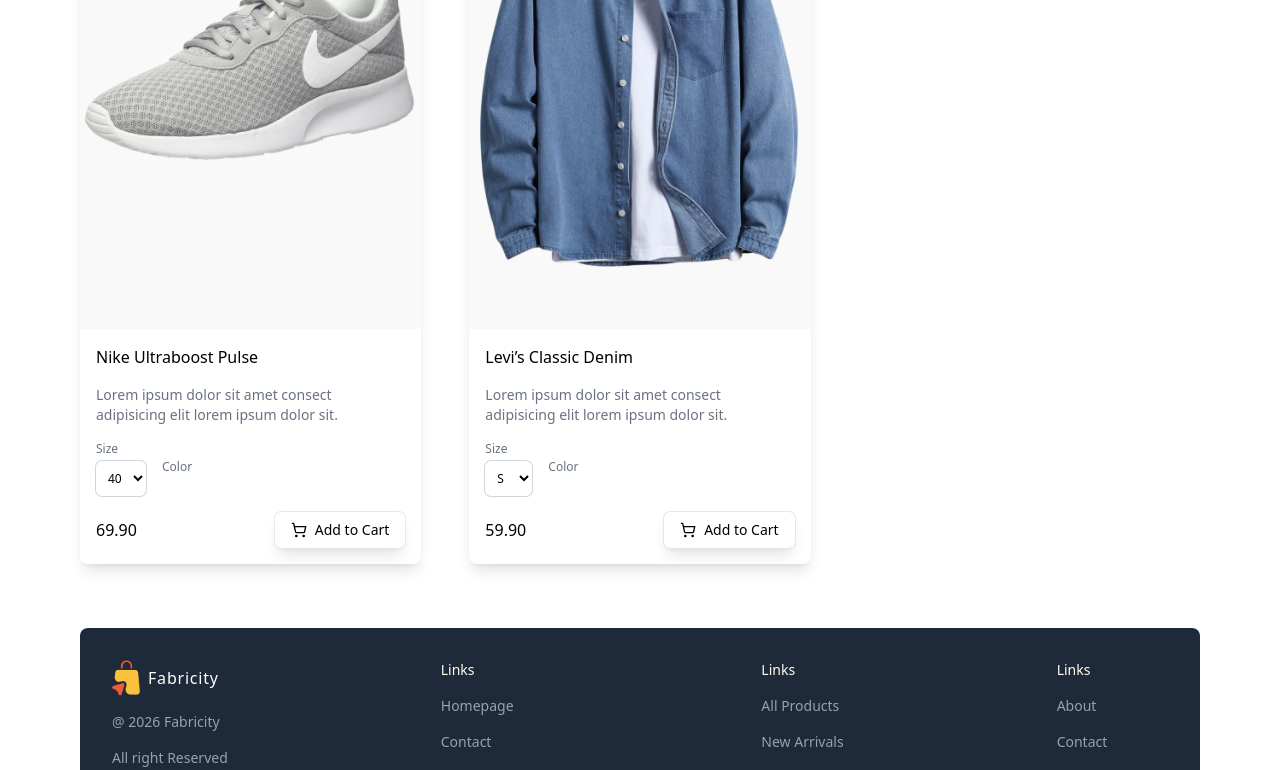
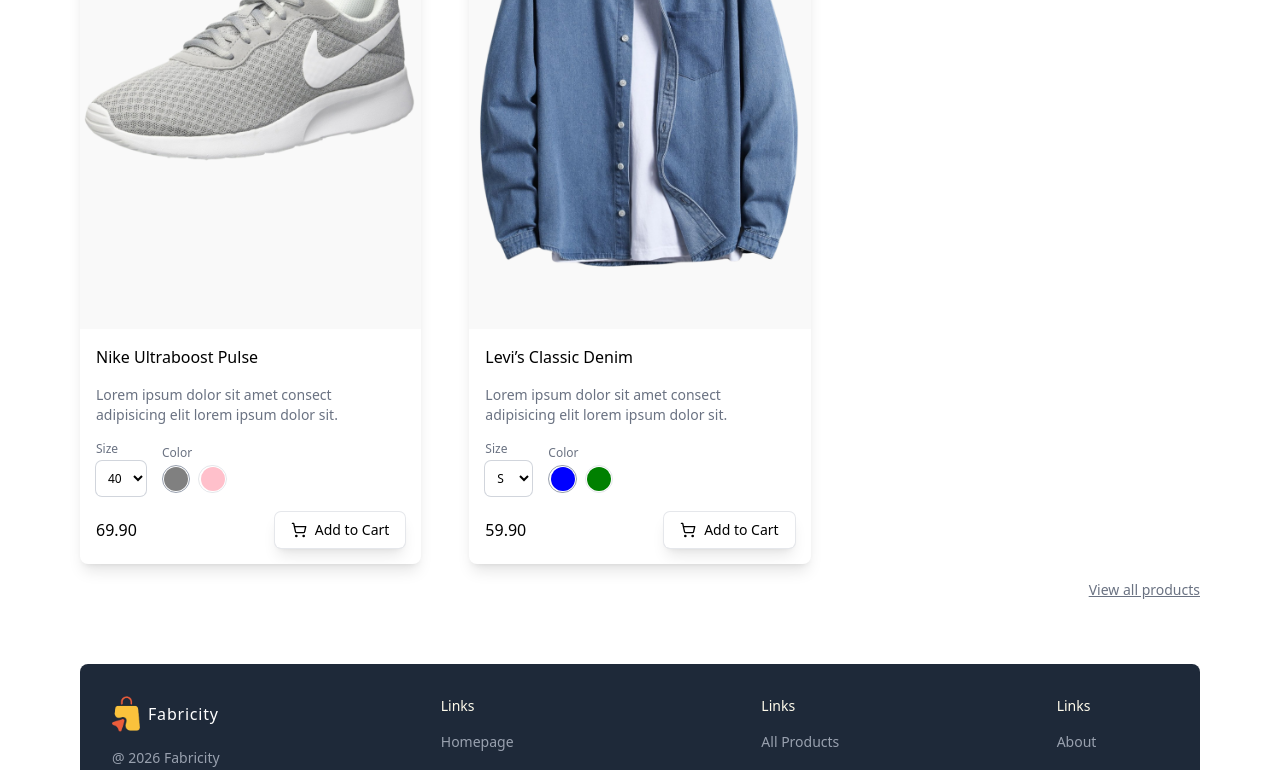
Before and after one commit to PathumSandeepa/microservice-ecommerce, a Next.js app in the folder client/: page / in a window 1280 px wide. Shown: the part 2323-3093 px from the top of the page. Built offline with nearby package versions, Linux system fonts and the light colour scheme.

Commit message:
[oops-03] feat: update Homepage and ProductList components to support category filtering and enhance ProductCard with size and color selection

```diff
--- a/client/src/app/page.tsx
+++ b/client/src/app/page.tsx
@@ -1,13 +1,18 @@
 import ProductList from "@/components/ProductList";
 import Image from "next/image";
 
-const Homepage = () => {
+const Homepage = async ({
+   searchParams,
+}: {
+   searchParams: Promise<{ category: string }>;
+}) => {
+   const category = (await searchParams).category;
    return (
       <div className="">
          <div className="relative aspect-3/1 mb-12">
             <Image src="/featured.png" alt="Featured Product" fill />
          </div>
-         <ProductList />
+         <ProductList category={category} />
       </div>
    );
 };
--- a/client/src/components/ProductCard.tsx
+++ b/client/src/components/ProductCard.tsx
@@ -7,13 +7,31 @@
 import { useState } from "react";
 
 const ProductCard = ({ product }: { product: ProductType }) => {
+   const [productTypes, setProductTypes] = useState({
+      size: product.sizes[0],
+      color: product.colors[0],
+   });
+
+   const handleProductType = ({
+      type,
+      value,
+   }: {
+      type: "size" | "color";
+      value: string;
+   }) => {
+      setProductTypes((prev) => ({
+         ...prev,
+         [type]: value,
+      }));
+   };
+
    return (
       <div className="shadow-lg rounded-lg overflow-hidden">
          {/* IMAGE  */}
          <Link href={`/product/${product.id}`}>
             <div className="relative aspect-2/3">
                <Image
-                  src={product.images[product.colors[0]]}
+                  src={product.images[productTypes.color]}
                   alt={product.name}
                   fill
                   className="object-cover hover:scale-105 transition-all duration-300"
@@ -32,6 +50,12 @@
                      name="size"
                      id="size"
                      className="ring ring-gray-300 rounded-md px-2 py-2"
+                     onChange={(e) =>
+                        handleProductType({
+                           type: "size",
+                           value: e.target.value,
+                        })
+                     }
                   >
                      {product.sizes.map((size) => (
                         <option key={size} value={size}>
@@ -44,9 +68,15 @@
                   <span className="text-gray-500">Color</span>
                   <div className="flex items-center gap-2">
                      {product.colors.map((color) => (
-                        <div className="" key={color}>
+                        <div
+                           className={`cursor-pointer border-1 ${productTypes.color === color ? "border-gray-400" : "border-gray-200"} rounded-full p-[1.2px]`}
+                           key={color}
+                           onClick={() =>
+                              handleProductType({ type: "color", value: color })
+                           }
+                        >
                            <div
-                              className="w-14px h-14px rounded-full"
+                              className="w-6 h-6 rounded-full cursor-pointer"
                               style={{ backgroundColor: color }}
                            />
                         </div>
--- a/client/src/components/ProductList.tsx
+++ b/client/src/components/ProductList.tsx
@@ -1,6 +1,7 @@
 import { ProductsType } from "@/types";
 import Categories from "./Categories";
 import ProductCard from "./ProductCard";
+import Link from "next/link";
 
 const products: ProductsType = [
    {
@@ -113,7 +114,7 @@
    },
 ];
 
-const ProductList = () => {
+const ProductList = ({ category }: { category: string }) => {
    return (
       <div className="w-full">
          <Categories />
@@ -122,33 +123,14 @@
                <ProductCard key={product.id} product={product} />
             ))}
          </div>
+         <Link
+            href={category ? `/products/?category=${category}` : "/products"}
+            className="flex justify-end mt-4 underline text-sm text-gray-500"
+         >
+            View all products
+         </Link>
       </div>
    );
 };
 
 export default ProductList;
-// const ProductList = ({
-//    category,
-//    params,
-// }: {
-//    category: string;
-//    params: "homepage" | "products";
-// }) => {
-//    return (
-//       <div className="w-full">
-//          <Categories />
-//          {params === "products" && <Filter />}
-//          <div className="grid grid-cols-1 sm:grid-cols-2 xl:grid-cols-3 2xl:grid-cols-4 gap-12">
-//             {products.map((product) => (
-//                <ProductCard key={product.id} product={product} />
-//             ))}
-//          </div>
-//          <Link
-//             href={category ? `/products/?category=${category}` : "/products"}
-//             className="flex justify-end mt-4 underline text-sm text-gray-500"
-//          >
-//             View all products
-//          </Link>
-//       </div>
-//    );
-// };
```
